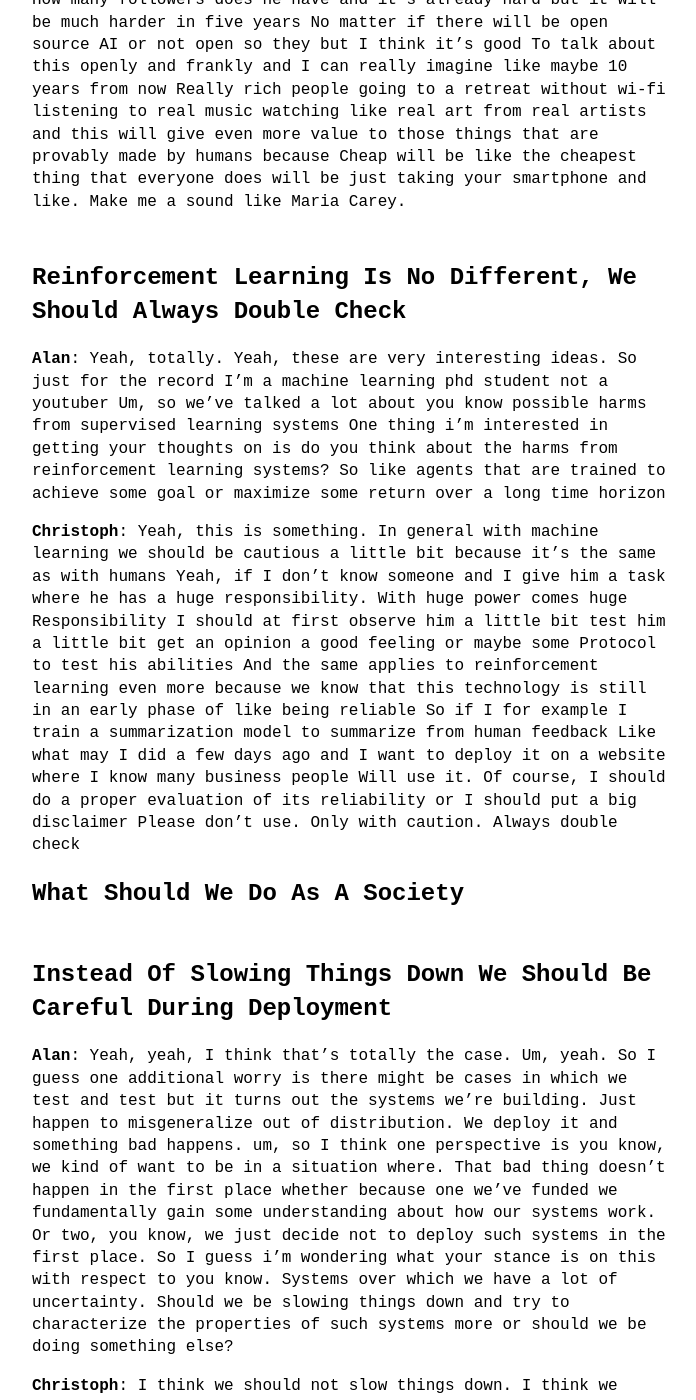
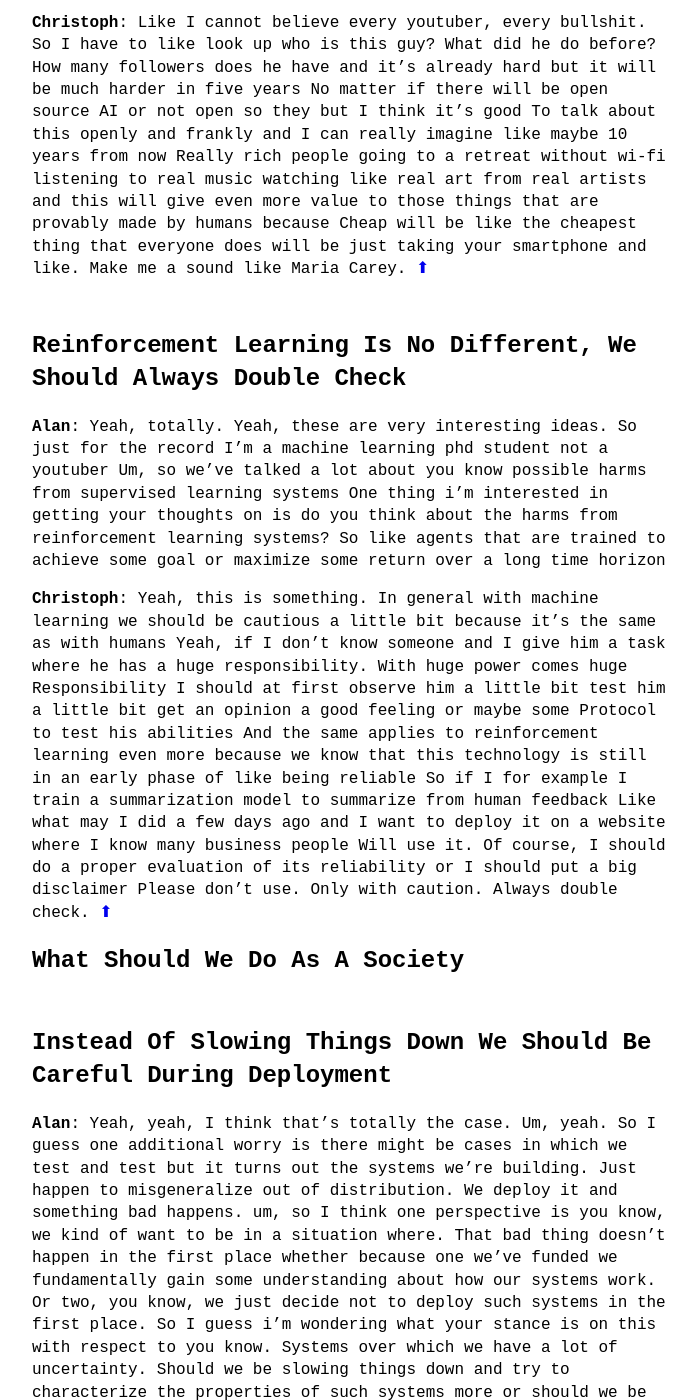
Before and after one commit to theinsideview/theinsideview.github.io, a Jekyll site: the page built from _posts/2023-05-01-christoph.md, in a window 1280 px wide and 1400 px high, scrolled down 6921 px. Shown: the whole window, without its empty margins (288-984 px from the left). Built offline with Jekyll 4.4.1, drawn with Linux system fonts in a browser that asks for light colours; part of the change alters nothing that is shown; some of the changed text lies outside the part shown.

```diff
--- a/_posts/2023-05-01-christoph.md
+++ b/_posts/2023-05-01-christoph.md
@@ -16,6 +16,8 @@ Christoph is being interviewed by [Alan Chan](https://mila.quebec/en/person/alan
 
 > Disclaimer about this episode: when talking to people in this podcast I try to sometimes invite guests who share different inside views about existential risk from AI so that everyone in the AI community can talk to each other more and coordinate more effectively. This is especially true for this episode, where Christoph is much more optimistic about the potential risks from AI than a lot of people working in AI Alignement research, and I believe his perspective about AI risk is potentially shared by many in the open source community.
 
+<sup><sub><i>(Note: you can click on any sub-topic of your liking in the outline below and then come back to the outline by clicking on the green arrow</i></sub></sup> ⬆<sup><sub><i>)</i></sub></sup>
+
 
 # Outline
 
@@ -32,8 +34,8 @@ Christoph is being interviewed by [Alan Chan](https://mila.quebec/en/person/alan
     * [We Should Be Honest And Face The Tsunami](#we-should-be-honest-and-face-the-tsunami)
     * [Beyond Educating People](#beyond-educating-people)
 * [Existential Risk From AI](#existential-risk-from-ai)
+
 # LAION
-
 
 **Alan**: What's your name?
 
@@ -41,7 +43,7 @@ Christoph is being interviewed by [Alan Chan](https://mila.quebec/en/person/alan
 
 **Alan**: And what do you do?
 
-**Christoph**: Oh, I'm one of the founders and chairman of LAION. And LAION is a community of people who just like to do open source AI stuff.
+**Christoph**: Oh, I'm one of the founders and chairman of LAION. And LAION is a community of people who just like to do open source AI stuff. <a href="#outline">⬆</a>
 
 ## How LAION was created
 
@@ -59,11 +61,11 @@ Christoph is being interviewed by [Alan Chan](https://mila.quebec/en/person/alan
 
 ## Why LAION Decided To Stay Independent, Relying On Volunteer Work
 
-**Christoph**: Yeah, and it's great, but it's not about LAION. It's about grassroots open source AI, because I'm still a high school teacher by profession. I have been getting some offers. I declined because I have a tenure. Germany is crazy. They give tenure to high school teachers. And so I thought, "It's much better for us to stay independent and to rely completely on volunteer work, because by doing this, we don't open up this box of Pandora, because we have some people working with us who are Google engineers, working at Facebook. And if we would have to pay them, we would have to pay them $10,000, $20,000 a month. But now they are working part-time for free for our projects, because they believe in this dream of truly open AI, making it open source, available as open source. And this is a huge community, and everyone just contributes as much as he wants.
+**Christoph**: Yeah, and it's great, but it's not about LAION. It's about grassroots open source AI, because I'm still a high school teacher by profession. I have been getting some offers. I declined because I have a tenure. Germany is crazy. They give tenure to high school teachers. And so I thought, "It's much better for us to stay independent and to rely completely on volunteer work, because by doing this, we don't open up this box of Pandora, because we have some people working with us who are Google engineers, working at Facebook. And if we would have to pay them, we would have to pay them $10,000, $20,000 a month. But now they are working part-time for free for our projects, because they believe in this dream of truly open AI, making it open source, available as open source. And this is a huge community, and everyone just contributes as much as he wants. <a href="#outline">⬆</a>
 
 # What Should We Do About Misuse
 
-**Alan**: Great. Yeah. So open source AI. I'm really interested in learning your thoughts on the interaction between open source AI and possible negative consequences from people using AI, misuse type things.
+**Alan**: Great. Yeah. So open source AI. I'm really interested in learning your thoughts on the interaction between open source AI and possible negative consequences from people using AI, misuse type things. <a href="#outline">⬆</a>
 
 ## Most People Use Technology To Do Good Things
 
@@ -77,7 +79,7 @@ Christoph is being interviewed by [Alan Chan](https://mila.quebec/en/person/alan
 
 **Christoph**: Not completely but a lot of problems and if you're asking should we open source the ability to solve problems or should we make it exclusively available to nation states and big companies? And if you think about this imagine a future where the ability to solve problems exclusively belongs to big companies or nation states and it's obvious to almost anyone that this is not a good future. I mean we want legal systems that are reliable, that take care of us, that protect us and our rights and we want companies that flourish and that give employment and pay taxes and so we want this.
 
-**Christoph**: But this is in my opinion completely independent from the question should the people who work in these companies, should they have also access to these superpowers? In my imagination, it's more "imagine a future where nation states and companies are flourishing and safe and pay taxes and everything's fine because the people who work there and the citizens they have these abilities to do cool stuff that they wouldn't have to."
+**Christoph**: But this is in my opinion completely independent from the question should the people who work in these companies, should they have also access to these superpowers? In my imagination, it's more "imagine a future where nation states and companies are flourishing and safe and pay taxes and everything's fine because the people who work there and the citizens they have these abilities to do cool stuff that they wouldn't have to." <a href="#outline">⬆</a>
 
 ## On The Potential Impact Of Regulating Generative Models
 
@@ -91,13 +93,13 @@ Christoph is being interviewed by [Alan Chan](https://mila.quebec/en/person/alan
 
 **Christoph**: Then you can filter out and say I want only those people who have been checked for trustworthiness Who had been certified by this american institution during the last six months? Or you could say okay now i've watched all the american youtubers Now I want to see all the from the russian side where the russian authorities certified them to make it and like Not just because I believe them but just because i'm curious. I want to see what they are saying and believe, and then I can be Sure that at least within certain information bubbles these people are considered trustworthy and I can build myself an opinion because if I would not have like an instrument able to tell me who I can trust then I would be completely lost and it's already almost there.
 
-**Christoph**: Like I cannot believe every youtuber, every bullshit. So I have to like look up who is this guy? What did he do before? How many followers does he have and it's already hard but it will be much harder in five years No matter if there will be open source AI or not open so they but I think it's good To talk about this openly and frankly and I can really imagine like maybe 10 years from now Really rich people going to a retreat without wi-fi listening to real music watching like real art from real artists and this will give even more value to those things that are provably made by humans because Cheap will be like the cheapest thing that everyone does will be just taking your smartphone and like. Make me a sound like Maria Carey.
+**Christoph**: Like I cannot believe every youtuber, every bullshit. So I have to like look up who is this guy? What did he do before? How many followers does he have and it's already hard but it will be much harder in five years No matter if there will be open source AI or not open so they but I think it's good To talk about this openly and frankly and I can really imagine like maybe 10 years from now Really rich people going to a retreat without wi-fi listening to real music watching like real art from real artists and this will give even more value to those things that are provably made by humans because Cheap will be like the cheapest thing that everyone does will be just taking your smartphone and like. Make me a sound like Maria Carey. <a href="#outline">⬆</a>
 
 ## Reinforcement Learning Is No Different, We Should Always Double Check
 
 **Alan**: Yeah, totally. Yeah, these are very interesting ideas. So just for the record I'm a machine learning phd student not a youtuber Um, so we've talked a lot about you know possible harms from supervised learning systems One thing i'm interested in getting your thoughts on is do you think about the harms from reinforcement learning systems? So like agents that are trained to achieve some goal or maximize some return over a long time horizon
 
-**Christoph**: Yeah, this is something. In general with machine learning we should be cautious a little bit because it's the same as with humans Yeah, if I don't know someone and I give him a task where he has a huge responsibility. With huge power comes huge Responsibility I should at first observe him a little bit test him a little bit get an opinion a good feeling or maybe some Protocol to test his abilities And the same applies to reinforcement learning even more because we know that this technology is still in an early phase of like being reliable So if I for example I train a summarization model to summarize from human feedback Like what may I did a few days ago and I want to deploy it on a website where I know many business people Will use it. Of course, I should do a proper evaluation of its reliability or I should put a big disclaimer Please don't use. Only with caution. Always double check
+**Christoph**: Yeah, this is something. In general with machine learning we should be cautious a little bit because it's the same as with humans Yeah, if I don't know someone and I give him a task where he has a huge responsibility. With huge power comes huge Responsibility I should at first observe him a little bit test him a little bit get an opinion a good feeling or maybe some Protocol to test his abilities And the same applies to reinforcement learning even more because we know that this technology is still in an early phase of like being reliable So if I for example I train a summarization model to summarize from human feedback Like what may I did a few days ago and I want to deploy it on a website where I know many business people Will use it. Of course, I should do a proper evaluation of its reliability or I should put a big disclaimer Please don't use. Only with caution. Always double check. <a href="#outline">⬆</a>
 
 # What Should We Do As A Society
 
@@ -109,7 +111,7 @@ Christoph is being interviewed by [Alan Chan](https://mila.quebec/en/person/alan
 
 **Christoph**: But it's growing fast and the people have to know that this is a thing. Not you not me not the people who watch this channel, but all the other people out there and once they understand. Okay, this is cool. But I cannot yet let my little child use it without parental guidance or so. Then it's already good. And then, you know. If we have a chatbot, imagine we have a gpt, like a super chatbot that people could deploy for call centers. It would be nice to have this for art maybe as a creative writing assistant.
 
-**Christoph**: I can imagine this already being useful for some people. But I can really not imagine to be this deployed in a call center for huge banks or so. so if you deploy it at first in a creative content or in a content where people are allowed to make. Mistakes and learn then maybe after five years or three years people are like "oh, okay. The failure rate gets really low and we have better tools to understand it".
+**Christoph**: I can imagine this already being useful for some people. But I can really not imagine to be this deployed in a call center for huge banks or so. so if you deploy it at first in a creative content or in a content where people are allowed to make. Mistakes and learn then maybe after five years or three years people are like "oh, okay. The failure rate gets really low and we have better tools to understand it". <a href="#outline">⬆</a>
 
 ## The Solution To Societal Changes Is To Be Open And Flexible To Change
 
@@ -123,13 +125,13 @@ Christoph is being interviewed by [Alan Chan](https://mila.quebec/en/person/alan
 
 **Christoph**: You have this divide the people who have lots of opportunities. And there you have so many many people who are actually scared and then become angry because they are so scared and this is very bad. And this is not about a certain company or a certain country. This is a global phenomenon and these people here they will look for certainty for people who make clear promises. So say this is a reason we're gonna to bring back the good old time. and of course.
 
-**Christoph**: This is a lie because the compute the society is changing so fast because we'll just look back 20 years, we now have. The internet, we have twitter, we have all these debates about Drake and Trump being on twitter, not being on twitter. We have like a facebook where you can meet all your. School friends, elementary school friends and you can connect with them. 20 years ago it wasn't possible and. This will accelerate even far more than people can imagine right now. And this will lead to this these extremes where people here were scared and afraid of change. They will vote people with simple solutions who promise that everything will be like in the good old days. Regardless of the country or the party or, wheter communist...
+**Christoph**: This is a lie because the compute the society is changing so fast because we'll just look back 20 years, we now have. The internet, we have twitter, we have all these debates about Drake and Trump being on twitter, not being on twitter. We have like a facebook where you can meet all your. School friends, elementary school friends and you can connect with them. 20 years ago it wasn't possible and. This will accelerate even far more than people can imagine right now. And this will lead to this these extremes where people here were scared and afraid of change. They will vote people with simple solutions who promise that everything will be like in the good old days. Regardless of the country or the party or, wheter communist... <a href="#outline">⬆</a>
 
 ## We Should Be Honest And Face The Tsunami
 
 **Christoph**: It doesn't matter and this is a really scary thing. I am not so much scared of certain ai systems. Even though they can have dangers and should be, hum closely carefully handled. i'm much more scared by the fact that we have this divide in societies between open-minded people and people who hate change and who have. Feel threatened by change and this is a challenge that we have to meet but I think we cannot solve this problem. By saying okay, we will keep the change. We will pretend as if there was nothing like this because, behind the scenes, nation states and companies will be keep developing this and these models will leak out even if they try to hold them back.
 
-**Christoph**: So this development, this tsunami this information disinformation ai tsunami that's rolling upon our societies. It is coming and no single state or a single company will be able to hold it. To prevent it to keep it stop it from from approaching. The thing is do we close our eyes and say no, there's no tsunami. We are regulating everything trust us. We have trust us incorporate people and politicians or do we say it is there. Let's try to make the best out of it. And let's take openly about it. Let's let's probe this tsunami and let's talk about it in a like in an honest way. Let's be honest. Let's be honest with it. It will be there and like there will be jobs in 10 years that are not there anymore. and it's not about me or LAION or. Any company on the world? So we are not even a company either but like it's it's not about us. It's about the truth that the tsunami is coming and we should educate the people about it.
+**Christoph**: So this development, this tsunami this information disinformation ai tsunami that's rolling upon our societies. It is coming and no single state or a single company will be able to hold it. To prevent it to keep it stop it from from approaching. The thing is do we close our eyes and say no, there's no tsunami. We are regulating everything trust us. We have trust us incorporate people and politicians or do we say it is there. Let's try to make the best out of it. And let's take openly about it. Let's let's probe this tsunami and let's talk about it in a like in an honest way. Let's be honest. Let's be honest with it. It will be there and like there will be jobs in 10 years that are not there anymore. and it's not about me or LAION or. Any company on the world? So we are not even a company either but like it's it's not about us. It's about the truth that the tsunami is coming and we should educate the people about it. <a href="#outline">⬆</a>
 
 ## Beyond Educating People
 
@@ -149,7 +151,7 @@ Christoph is being interviewed by [Alan Chan](https://mila.quebec/en/person/alan
 
 **Christoph**: I know there are fears. I know bad things can happen bad things have been happening to my life. Even though my life I have been pretty. privileged and i'm very happy in my life, but. The more I experienced bad situations in my life dire situations the more I tried to focus on the thought. How can I make something happen something new so that in the future things will get better again. And I think if we have this inner attitude like realistic optimism like having this image. Maybe having a little bit romanticized image of the future, but realistically making a plan how to get from here to there.
 
-**Christoph**: This is the best attitude, and not saying "oh my god. There could be a something bad happening and therefore we have to kill all the positive aspects of team green like after". Of the streams like we should be bold enough to dream about an utopian future. And not forget about the potential threats by a dystopian future and then we should sit down calmly. And try to make a solid plan with several alternatives. To get to the utopia or at least close.
+**Christoph**: This is the best attitude, and not saying "oh my god. There could be a something bad happening and therefore we have to kill all the positive aspects of team green like after". Of the streams like we should be bold enough to dream about an utopian future. And not forget about the potential threats by a dystopian future and then we should sit down calmly. And try to make a solid plan with several alternatives. To get to the utopia or at least close. <a href="#outline">⬆</a>
 
 # Existential Risk From AI
 
```
